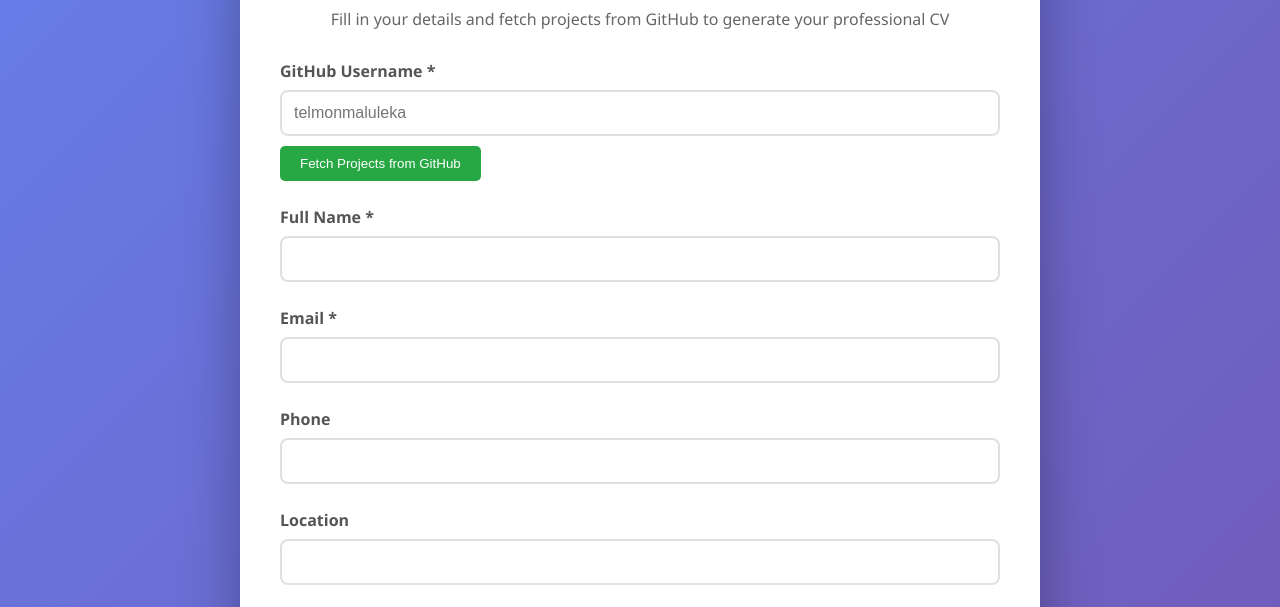
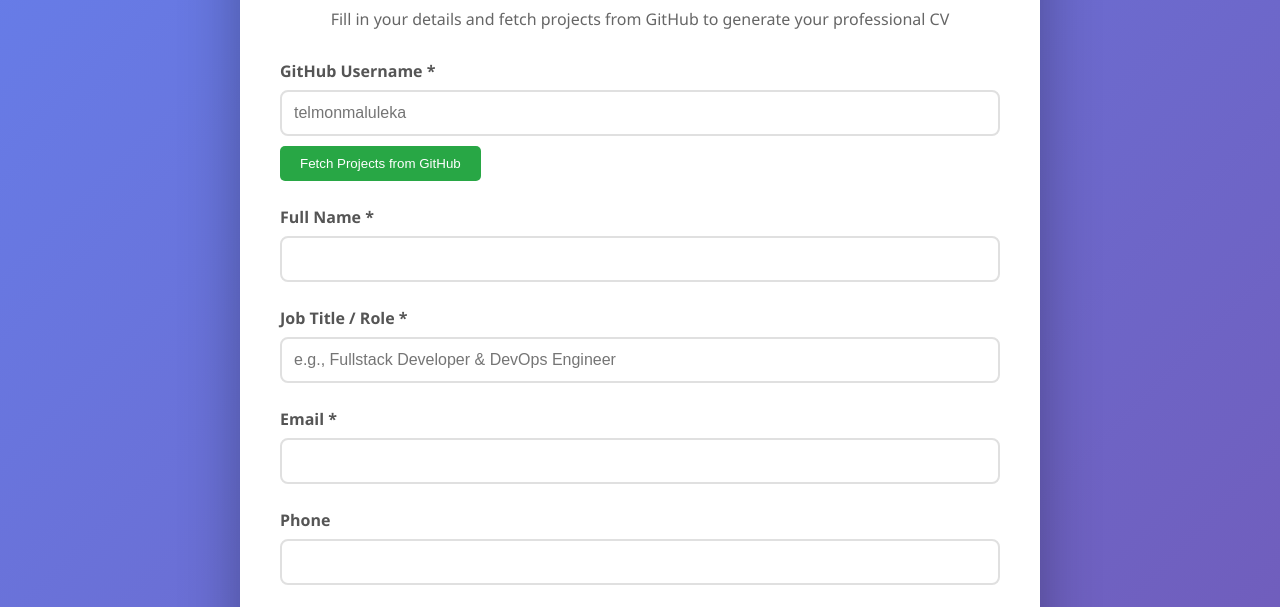
Before and after one commit to telmon95/cv-generator, a website: page cv-generator.html in a window 1280 px wide. Shown: the part 145-752 px from the top of the page. Drawn offline with Linux system fonts and the light colour scheme.

Commit message:
Add dynamic job title field to CV generator

```diff
--- a/cv-generator.html
+++ b/cv-generator.html
@@ -168,6 +168,11 @@
             <div class="form-group">
                 <label>Full Name *</label>
                 <input type="text" id="fullName" required>
+            </div>
+
+            <div class="form-group">
+                <label>Job Title / Role *</label>
+                <input type="text" id="jobTitle" placeholder="e.g., Fullstack Developer & DevOps Engineer" required>
             </div>
 
             <div class="form-group">
```
Also changed, not shown: cv.html (+1 -1 lines).
